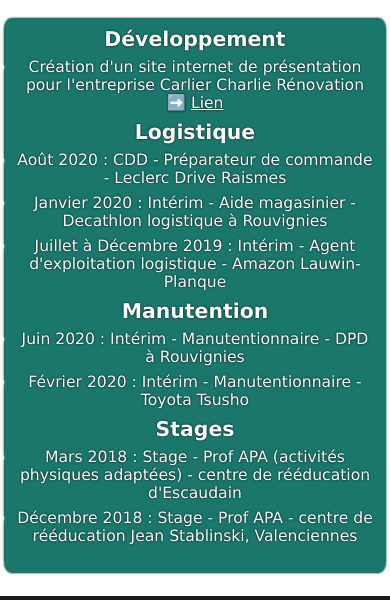
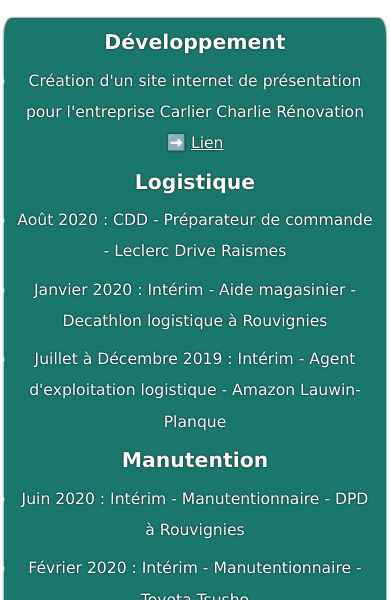
Before and after one commit to TomGost/CV-Tom-Gostiaux, a plain HTML site: page Expériences.html in a window 390 px wide. Shown: the part 227-827 px from the top of the page. Drawn offline with Linux system fonts and the light colour scheme.

Commit message:
Add files via upload

```diff
--- a/style.css
+++ b/style.css
@@ -318,7 +318,7 @@
     }
     #presentation,#centres-interets,#diplomes,#experiences{
         width: 98%;
-        margin: 5% 1% 4% 1%;
+        margin: 5% 1% 5% 1%;
     }
     #presentation p{
         line-height : 250%;
@@ -334,4 +334,10 @@
         line-height : 200%;
         margin-bottom: 5%;
     }
+    #experiences{
+        line-height: 200%;
+    }
+    #experiences li{
+
+    }
 }
```
